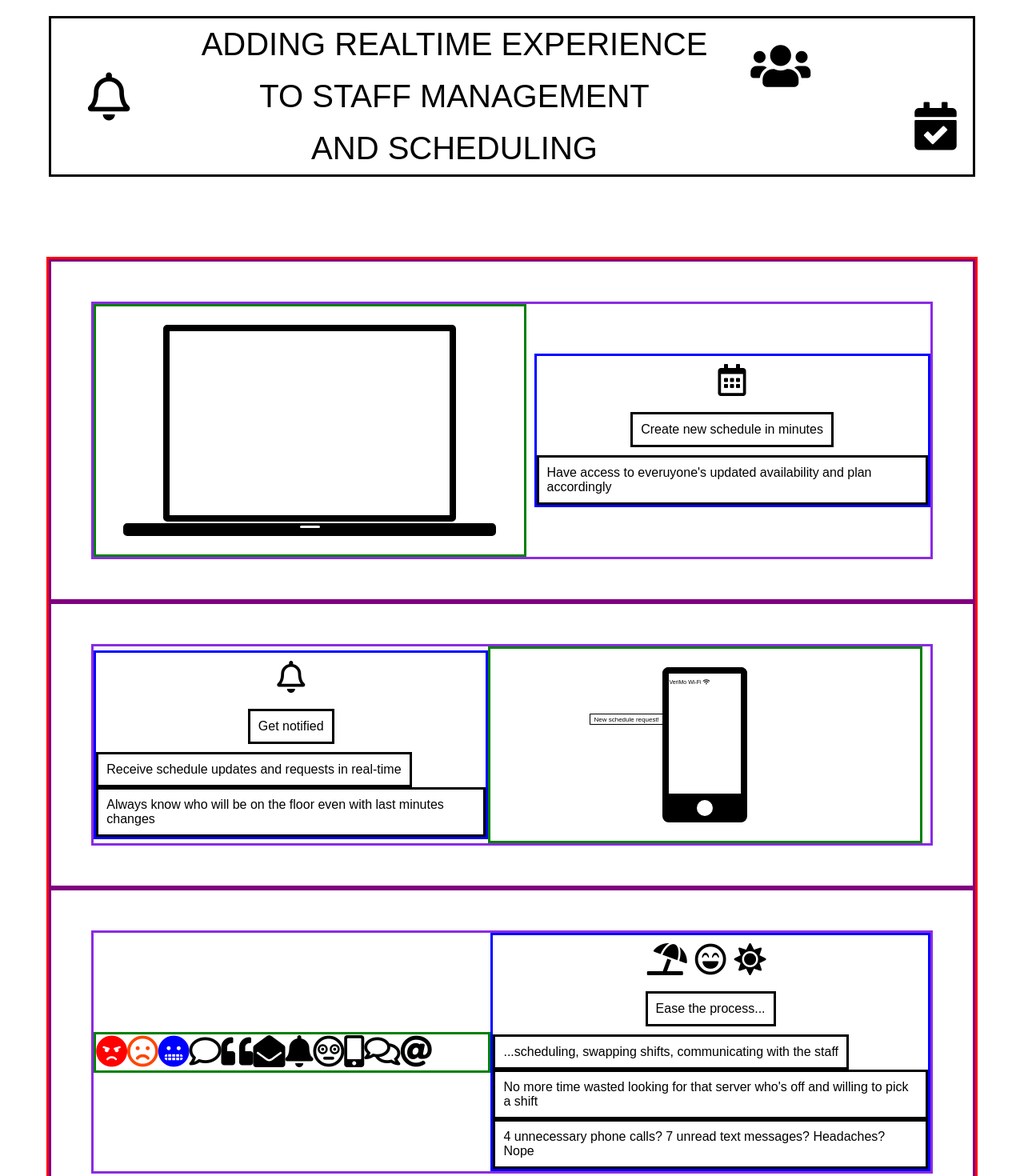
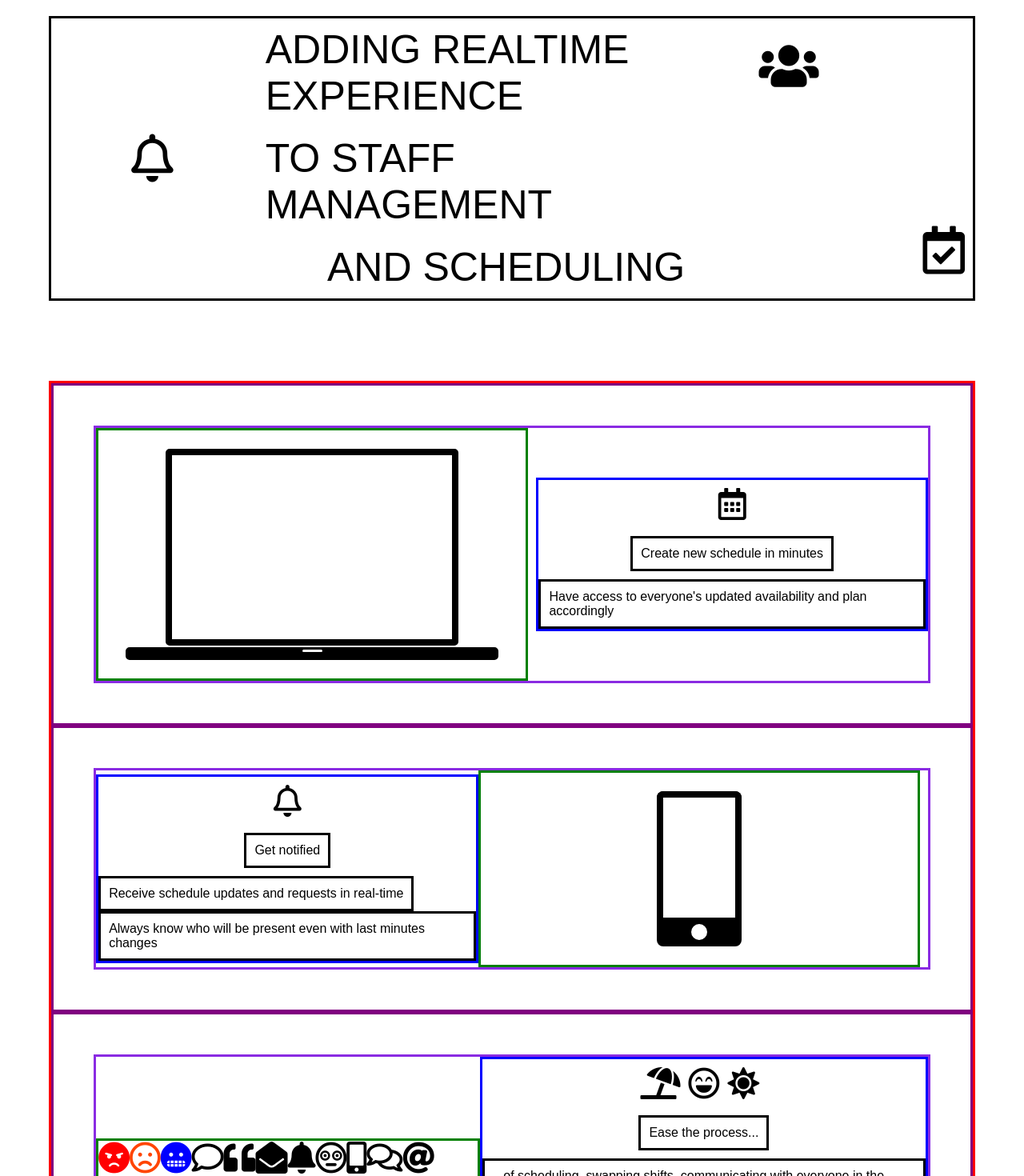
Before and after one commit to yh2n/shift-client, a React (Create React App) app: page / in a window 1280 px wide. Shown: the part 180-1650 px from the top of the page at 80% size. Built offline with nearby package versions, Linux system fonts and the light colour scheme; no server answers; some icons are missing.

Commit message:
Change font, layout and text

```diff
--- a/src/components/LandingPage.css
+++ b/src/components/LandingPage.css
@@ -8,7 +8,7 @@
 
 .app_presentation_container {
     display: grid;
-    grid-template-columns: 1fr 5fr 2fr;
+    grid-template-columns: 2fr 5fr 2fr;
     border: solid;
     font-size: 60px;
     max-width: 1400px;
@@ -23,7 +23,8 @@
 
 .center_text {
     flex-direction: column;
-    font-size: 40Px;
+    font-size: 50Px;
+    font-family: 'Fjalla One', sans-serif;
 }
 
 .left_icons, .right_icons {
@@ -46,6 +47,7 @@
     margin-top: 100px;
     border: solid red;
     max-width: 1200px;
+    font-family: 'Fjalla One', sans-serif;
 }
 .intro_container {
     display: flex;
@@ -54,7 +56,6 @@
     align-items: center;
     flex: 1;
     width: 100vw;
-    font-family: 'Quattrocento Sans', sans-serif;
 }
 
 .animations_container {
@@ -187,17 +188,23 @@
     font-size: 8px;
     border: solid .5px;
     margin-bottom: 5px;
+    margin-top: 50px;
+    margin-left: -50px;
     height: 12px;
     width: 100%;
+    transition: margin-left 1s
 }
 
 .request_alert {
-    margin-left: -150px;
-    margin-top: 50px;
+    background: red;
 }
+
 .schedule_alert {
-    margin-top: 65px;
-    margin-right: -150px;
+    background: yellowgreen;
+}
+
+.alert_hidden {
+    margin-left: -170px;
 }
 
 .dialogue_bubble_left {
@@ -273,7 +280,7 @@
 }
 
 
-@media all and (max-width: 1200px) {
+@media all and (max-width: 1220px) {
     .landing_page_animations {
         border: solid red;
         margin-top: 100px;
@@ -281,16 +288,27 @@
     }
 
     .app_presentation_container > *{
-        font-size: 35px;
+        font-size: 42px;
+    }
+
+    /* .app_presentation_container > *{
+        font-size: 40px;
+    } */
+}
+
+@media all and (max-width: 1040px) {
+    .app_presentation_container > *{
+        font-size: 38px;
+    }
+
+}
+@media all and (max-width: 935px) {
+    .center_text {
+        font-size: 35px
+
     }
 }
 
-@media all and (max-width: 1050px) {
-    .app_presentation_container > *{
-        font-size: 30px;
-    }
-
-}
 @media all and (max-width: 968px) {
     .laptop_screen {
         width: 304px;
@@ -378,17 +396,23 @@
     }
 }
 
-@media all and (max-width: 549px) {
-    .center_text :nth-child(3) {
-        align-self: flex-end;
+@media all and (max-width: 580px) {
+    .app_presentation_container {
+        width: 95%;
     }
 }
 
 @media all and (max-width: 560px) {
-    /* .laptop_container, .cell-phone_container, .dialogue_container {
+    .laptop_container, .cell-phone_container, .dialogue_container {
         padding: 0
-    } */
+    }
+
     .landing_page_animations {
-        width: 98%
+        width: 98%;
+    }
+
+    .center_text {
+        font-size: 35px
+
     }
 }
--- a/src/components/LandingPage.js
+++ b/src/components/LandingPage.js
@@ -13,25 +13,24 @@ export default class LandingPage extends Component {
 
         this.state = {
             request_alert: false,
-            schedule_alert:false
+            schedule_alert: false
         }
     }
 
     componentDidMount() {
-        this.handleAvailabilityAlert()
+        this.handleRequestAlert()
     }
 
-    handleAvailabilityAlert = () => {
-        this.setState({
-            availability_alert: true,
-            new_notification: true
-        })
+    handleRequestAlert = () => {
+        // this.setState({
+        //     request_alert: true
+        // })
         setTimeout(() => {
             this.setState({
-                availability_alert: false
+                request_alert: true
             })
 
-        }, 7000);
+        }, 1000);
     }
     render() {
         return (
@@ -56,7 +55,7 @@ export default class LandingPage extends Component {
                         </div>
                         <div className="app_presentation right_icons">
                             <i className="fas fa-users"></i>
-                            <i className="fa fa-calendar-check"></i>
+                            <i className="far fa-calendar-check"></i>
                         </div>
                     </div>
                     <div className="landing_page_animations">
@@ -71,7 +70,7 @@ export default class LandingPage extends Component {
                                 <div className="laptop_instructions">
                                     <i className="far fa-calendar-alt" style={{'fontSize': '40px'}}></i>
                                     <div className="animations_text icon_text">Create new schedule in minutes</div>
-                                    <div className="animations_text">Have access to everuyone's updated availability and plan accordingly</div>
+                                    <div className="animations_text">Have access to everyone's updated availability and plan accordingly</div>
                                 </div>
                             </div>
                         </div>
@@ -79,8 +78,8 @@ export default class LandingPage extends Component {
                             <div className="cell-phone_container">
                                 <div className="cell-phone">
                                     <div className="cell-phone_screen">
-                                        <p style={{fontSize: '7px'}}>VeriMo Wi-Fi <i className="fas fa-wifi" ></i></p>
-                                        <div className={this.state.availability_alert ? "cellphone_alert request_alert alert_hidden" : "cellphone_alert request_alert"  }>New schedule request!</div>
+                                        {/* <p style={{fontSize: '7px'}}>VeriMo Wi-Fi <i className="fas fa-wifi" ></i></p> */}
+                                        {/* <div className={this.state.request_alert ? "cellphone_alert request_alert" : "cellphone_alert request_alert alert_hidden"  }>New schedule request!</div> */}
                                         {/* <div className="cellphone_alert schedule_alert">New schedule available!</div> */}
                                     </div>
                                     <div className="cell-phone_bottom">
@@ -91,9 +90,8 @@ export default class LandingPage extends Component {
                                     <i className="far fa-bell" style={{'fontSize': '40px'}}></i>
                                     <div className="animations_text icon_text">Get notified</div>
                                     <div className="animations_text">Receive schedule updates and requests in real-time</div>
-                                    <div className="animations_text">Always know who will be on the floor even with last minutes changes</div>
+                                    <div className="animations_text">Always know who will be present even with last minutes changes</div>
                                 </div>
-
                             </div>
                         </div>
                         <div className="animations_container">
@@ -126,10 +124,8 @@ export default class LandingPage extends Component {
                                         <i className="fas fa-sun" style={{'fontSize': '40px'}}></i>
                                     </div>
                                     <div className="animations_text icon_text">Ease the process...</div>
-                                    <div className="animations_text">...scheduling, swapping shifts, communicating with the staff</div>
-                                    <div className="animations_text">No more time wasted looking for that server who's off and willing to pick a shift</div>
-                                    <div className="animations_text">4 unnecessary phone calls?
-                                        7 unread text messages? Headaches? Nope</div>
+                                    <div className="animations_text">...of scheduling, swapping shifts, communicating with everyone in the restaurant</div>
+                                    <div className="animations_text">Dramatically cut the time finding that one coworker who's off and looking for a shift</div>
                                 </div>
                             </div>
                         </div>
```
